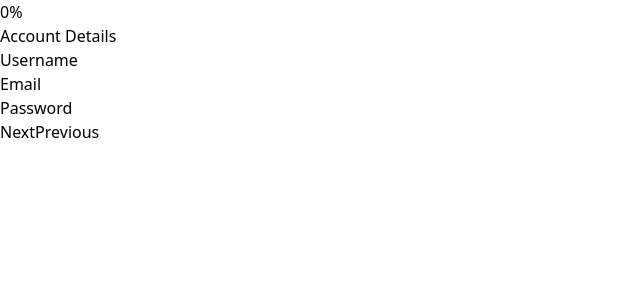
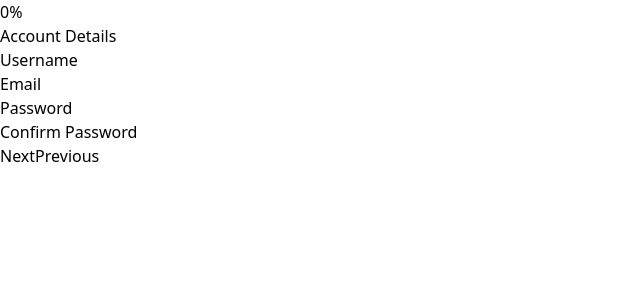
Before and after one commit to sauravrajleaf/Nextjs-MuiltiStep-Form, a Next.js app: page /account-info in a window 1280 px wide. Shown: the top 300 px of the page, without its empty margins (0-640 px from the left). Built offline with nearby package versions, Linux system fonts and the light colour scheme.

Commit message:
added confirm password

```diff
--- a/src/app/account-info/page.js
+++ b/src/app/account-info/page.js
@@ -102,6 +102,14 @@ export default function AccountInfo() {
               required
             />
           </div>
+          <div>
+            <label className="block text-gray-600 mb-2">Confirm Password</label>
+            <input
+              type="text"
+              className="w-full p-2 border border-gray-300 rounded"
+              required
+            />
+          </div>
 
           <button
             type="submit"
```
